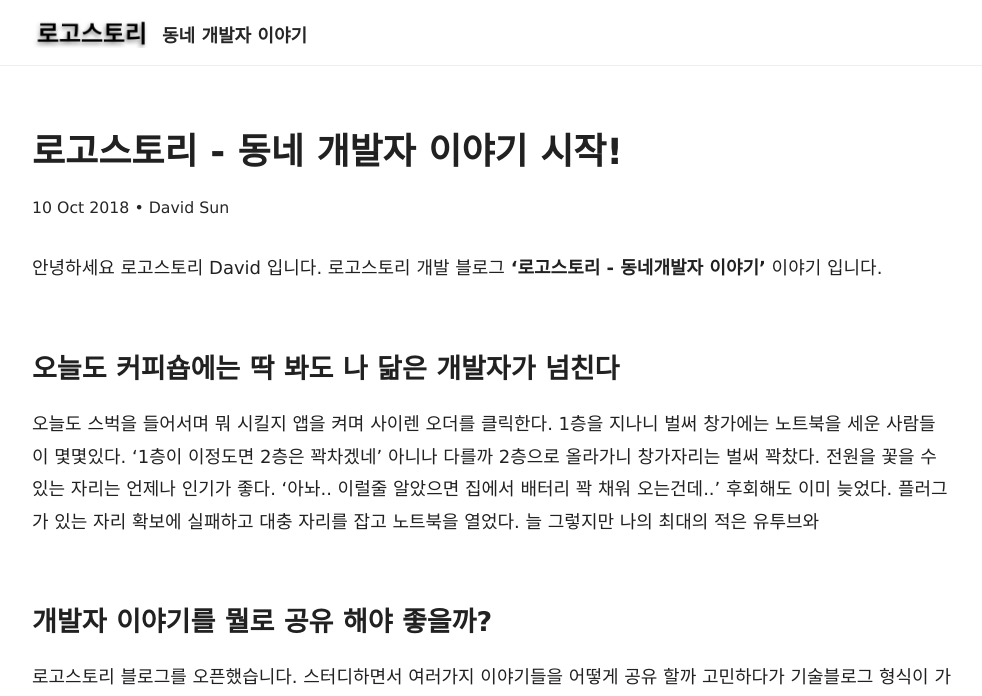
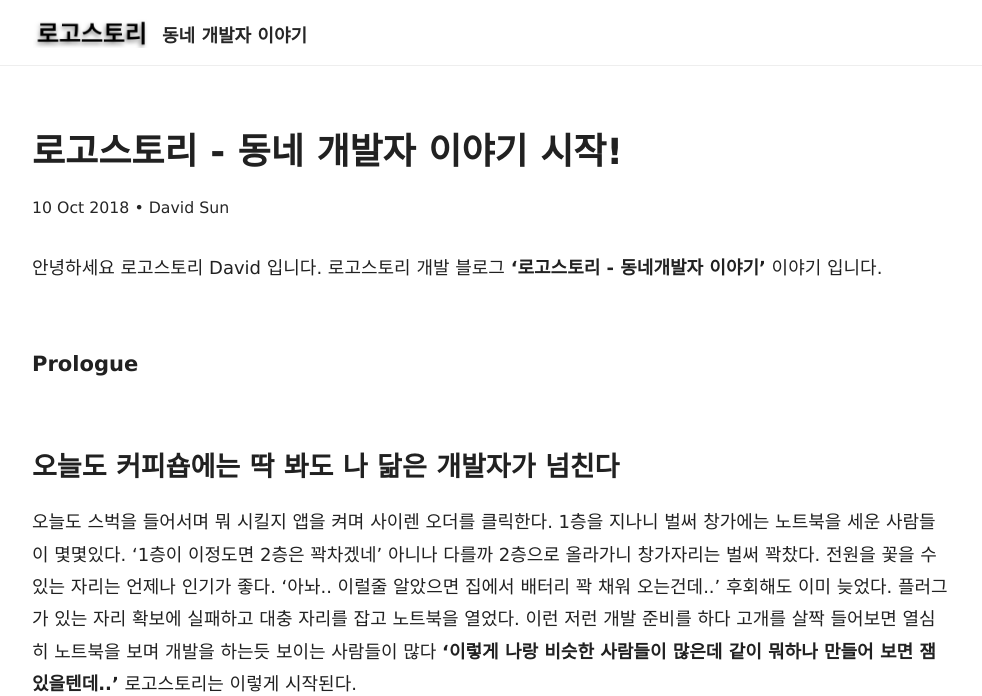
Before and after one commit to logostory/logostory.github.io, a Jekyll site: the page built from _posts/2018-10-10-begin-blog.md, in a window 1280 px wide and 1356 px high. Shown: the top 696 px of the window, without its empty margins (148-1130 px from the left). Built offline with Jekyll 4.4.1, drawn with Linux system fonts in a browser that asks for light colours; grey boxes are pictures that could not be loaded.

Commit message:
Update 2018-10-10-begin-blog.md

```diff
--- a/_posts/2018-10-10-begin-blog.md
+++ b/_posts/2018-10-10-begin-blog.md
@@ -8,8 +8,12 @@ desc: 쓸데없이 고퀄. 동네 스터디 모임이 이런 개발자 블로그
 
 안녕하세요 로고스토리 David 입니다. 로고스토리 개발 블로그 **'로고스토리 - 동네개발자 이야기'** 이야기 입니다.
 
+### Prologue
 ## 오늘도 커피숍에는 딱 봐도 나 닮은 개발자가 넘친다
-오늘도 스벅을 들어서며 뭐 시킬지 앱을 켜며 사이렌 오더를 클릭한다. 1층을 지나니 벌써 창가에는 노트북을 세운 사람들이 몇몇있다. '1층이 이정도면 2층은 꽉차겠네' 아니나 다를까 2층으로 올라가니 창가자리는 벌써 꽉찼다. 전원을 꽃을 수 있는 자리는 언제나 인기가 좋다. '아놔.. 이럴줄 알았으면 집에서 배터리 꽉 채워 오는건데..' 후회해도 이미 늦었다. 플러그가 있는 자리 확보에 실패하고 대충 자리를 잡고 노트북을 열었다. 늘 그렇지만 나의 최대의 적은 유투브와
+오늘도 스벅을 들어서며 뭐 시킬지 앱을 켜며 사이렌 오더를 클릭한다. 1층을 지나니 벌써 창가에는 노트북을 세운 사람들이 몇몇있다. '1층이 이정도면 2층은 꽉차겠네' 아니나 다를까 2층으로 올라가니 창가자리는 벌써 꽉찼다. 전원을 꽃을 수 있는 자리는 언제나 인기가 좋다. '아놔.. 이럴줄 알았으면 집에서 배터리 꽉 채워 오는건데..' 후회해도 이미 늦었다. 플러그가 있는 자리 확보에 실패하고 대충 자리를 잡고 노트북을 열었다. 이런 저런 개발 준비를 하다 고개를 살짝 들어보면 열심히 노트북을 보며 개발을 하는듯 보이는 사람들이 많다 **'이렇게 나랑 비슷한 사람들이 많은데 같이 뭐하나 만들어 보면 잼있을텐데..'** 로고스토리는 이렇게 시작된다.
+
+![Alt text](/assets/img/cafe1.jpg)
+![Alt text](/assets/img/cafe2.jpg)
 
 ## 개발자 이야기를 뭘로 공유 해야 좋을까?
 로고스토리 블로그를 오픈했습니다. 스터디하면서 여러가지 이야기들을 어떻게 공유 할까 고민하다가 기술블로그 형식이 가장 괜찮겠다는 생각이 들어서 만들었습니다.
```
